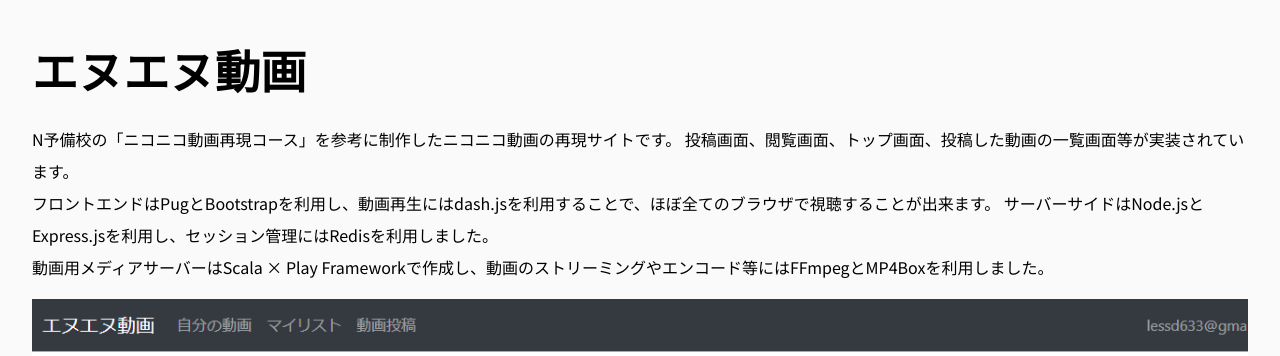
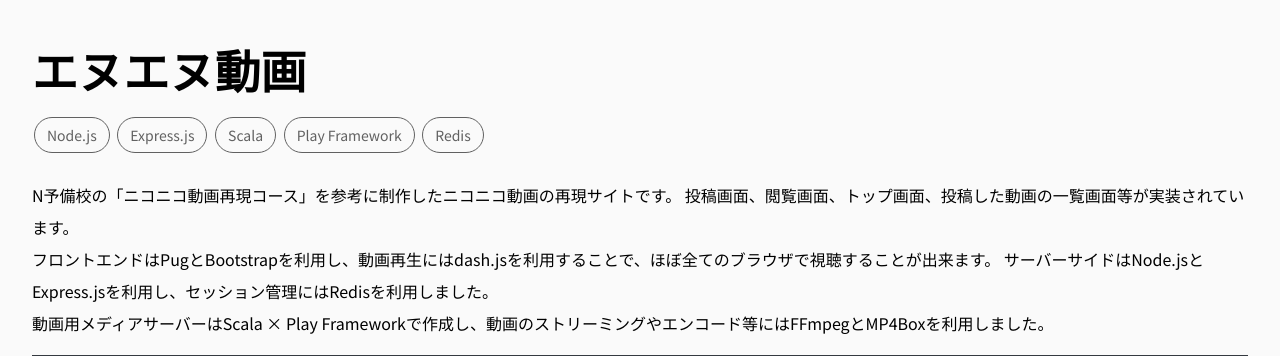
Before and after one commit to sakusaku3939/Portfolio, a PHP site: page /posts/20210320/nn-douga.html in a window 1280 px wide. Shown: the top 356 px of the page. Run offline with PHP 8.4, Linux system fonts and the light colour scheme.

Commit message:
タグを追加

```diff
--- a/posts/20191030/touhou-danmaku.html
+++ b/posts/20191030/touhou-danmaku.html
@@ -10,6 +10,10 @@
 <div id="overview">Androidのアプリ開発を勉強するために作った弾幕STGゲーム</div>
 <div id="position">top center</div>
 <h1>某東方風弾幕STG</h1>
+<ul id="tag">
+    <li>Android</li>
+    <li>Java</li>
+</ul>
 <p>
     Java・Android SDKの勉強ついでに作った弾幕ゲームです。<br>
     全部で10種類の弾幕が、15秒経過するごとに切り替わっていきます。<br>
--- a/posts/20200513/syobon-action.html
+++ b/posts/20200513/syobon-action.html
@@ -10,6 +10,11 @@
 <div id="overview">ちくさん制作の「しょぼんのアクション」をPythonで１から作り直したもの</div>
 <div id="position">bottom center</div>
 <h1>しょぼんのアクション Python版</h1>
+<ul id="tag">
+    <li>Python</li>
+    <li>Pygame</li>
+    <li>Excel</li>
+</ul>
 <p>
     昔流行った某鬼畜ゲーム「しょぼんのアクション」を１から作り直してリメイクしたものです。
     1面で登場する敵・トラップ・ステージについては完全に再現出来たと思います。<br>
--- a/posts/20200705/39-todo.html
+++ b/posts/20200705/39-todo.html
@@ -9,6 +9,12 @@
 <body>
 <div id="overview">TODOリストを管理することができるSlackbot</div>
 <h1>39-TODO</h1>
+<ul id="tag">
+    <li>Node.js</li>
+    <li>Hubot</li>
+    <li>Vagrant</li>
+    <li>Slack</li>
+</ul>
 <p>
     Slackといわれるチャットツールで使用することができるチャットボットを作りました。<br>
     5つのコマンドでTODOリストを管理することができるシンプルなbotです。
--- a/posts/20200706/portfolio.html
+++ b/posts/20200706/portfolio.html
@@ -10,6 +10,11 @@
 <div id="overview">自分用のオリジナルポートフォリオサイト</div>
 <div id="position">center left</div>
 <h1>Portfolio</h1>
+<ul id="tag">
+    <li>HTML / CSS / JavaScript</li>
+    <li>PHP</li>
+    <li>Heroku</li>
+</ul>
 <p>
     HTML,CSSべた書きで作ったサイトに記事管理機能やメールフォームを付けた自分用のポートフォリオサイトです。<br>
     HTML5から導入されたのHistoryAPIのpushState()メソッドを利用して「ページ遷移しないWebシステム」を自分なりに再現してみました。
--- a/posts/20200713/covid-19.html
+++ b/posts/20200713/covid-19.html
@@ -9,6 +9,12 @@
 <body>
 <div id="overview">新型コロナウイルスに関する情報を取得してくれるSlackbot</div>
 <h1>COVID-19 bot</h1>
+<ul id="tag">
+    <li>Node.js</li>
+    <li>Hubot</li>
+    <li>Vagrant</li>
+    <li>Slack</li>
+</ul>
 <p>
     最近新型コロナウイルスが流行しているということもあり、COVID-19に関する情報を取得してくれる対話式のチャットボットを作りました。
     このボットは「Slack」といわれるチャットツールにて動作させることが出来ます。<br>
--- a/posts/20200729/secret-board.html
+++ b/posts/20200729/secret-board.html
@@ -9,6 +9,11 @@
 <body>
 <div id="overview">N予備校の「秘密の匿名掲示板」を元に作った匿名掲示板</div>
 <h1>匿名掲示板</h1>
+<ul id="tag">
+    <li>Node.js</li>
+    <li>PostgresSQL</li>
+    <li>Vagrant</li>
+</ul>
 <p>
     N予備校第3章「秘密の匿名掲示板」のデザイン・内部処理を改変して、ログインフォームを付け足した自作の匿名掲示板です。<br>
     Node.jsのhttpモジュールのみを使用して制作しました。有名な脆弱性（XSS, CSRF, セッションハイジャック）等は対策しています。<br>
--- a/posts/20200930/message-system.html
+++ b/posts/20200930/message-system.html
@@ -9,6 +9,11 @@
 <body>
 <div id="overview">学校に置いてある伝言システムのWeb版を作ってみたもの</div>
 <h1>Web版 伝言システム</h1>
+<ul id="tag">
+    <li>HTML / CSS / JavaScript</li>
+    <li>PHP</li>
+    <li>Apache</li>
+</ul>
 <p>
     学校に置いてある伝言システムが学校でしか確認できず不便だと思い、「Web版の伝言システム開発」を課題研究のテーマとし制作しました。
     ログイン機能にはセッション認証を使用し、XSS, CSRF, パスワードハッシュ化などの基本的なセキュリティ対策を施しました。<br>
--- a/posts/20201005/bww-new-hp.html
+++ b/posts/20201005/bww-new-hp.html
@@ -9,6 +9,10 @@
 <body>
 <div id="overview">FRCチーム「BWW」の公式ホームページ制作</div>
 <h1>BWW New HP</h1>
+<ul id="tag">
+    <li>HTML / CSS / JavaScript</li>
+    <li>Adobe XD</li>
+</ul>
 <p>
     自分が所属しているFRCチーム「BWW」の新ホームページを1から制作しました。<br>
     旧ホームページにはGoogle Sitesと呼ばれるSaaSサービスを使用していましたが、
--- a/posts/20201226/bww-report-reminder.html
+++ b/posts/20201226/bww-report-reminder.html
@@ -9,6 +9,11 @@
 <body>
 <div id="overview">BWWの活動日に活動報告を忘れないよう通知してくれるSlackbot</div>
 <h1>活動報告リマインダー</h1>
+<ul id="tag">
+    <li>Google Apps Script</li>
+    <li>Slack</li>
+    <li>TimeTree</li>
+</ul>
 <p>
     自分が所属しているFRCチーム
     <a href="https://bww8231.fuji3.info" target="_blank">BWW</a>
--- a/posts/20210218/tkg-beacon.html
+++ b/posts/20210218/tkg-beacon.html
@@ -9,6 +9,12 @@
 <body>
 <div id="overview">ビーコンを利用した、生徒と先生の位置情報共有Androidアプリ</div>
 <h1>TKG Beacon</h1>
+<ul id="tag">
+    <li>Android</li>
+    <li>Kotlin</li>
+    <li>Firebase</li>
+    <li>Adobe XD</li>
+</ul>
 <p>
     先生と入れ違いになることが多く不便だということから、ビーコンを利用して位置情報を共有できるアプリ「TKG Beacon」を共同開発しました。
     アプリ名の由来は多摩科学技術高校から来ており、教室一つ一つにビーコンを置きそのビーコンのIDを取得することで位置を把握する仕組みになっています。
--- a/posts/20210320/nn-douga.html
+++ b/posts/20210320/nn-douga.html
@@ -9,6 +9,13 @@
 <body>
 <div id="overview">N予備校の「ニコニコ動画再現コース」を参考に制作したニコニコ動画の再現サイト</div>
 <h1>エヌエヌ動画</h1>
+<ul id="tag">
+  <li>Node.js</li>
+  <li>Express.js</li>
+  <li>Scala</li>
+  <li>Play Framework</li>
+  <li>Redis</li>
+</ul>
 <p>
   N予備校の「ニコニコ動画再現コース」を参考に制作したニコニコ動画の再現サイトです。
   投稿画面、閲覧画面、トップ画面、投稿した動画の一覧画面等が実装されています。<br>
--- a/posts/style.css
+++ b/posts/style.css
@@ -14,7 +14,7 @@
     font-size: calc(3.2rem + ((1vw - 0.64rem) * 2.1429));
     line-height: 1.3;
     font-weight: bold;
-    margin: 40px 0 24px;
+    margin: 40px 0 16px;
 }
 
 h2 {
@@ -46,6 +46,28 @@
 
 #overview, #position {
     display: none;
+}
+
+ul#tag {
+    margin: 0 0 24px;
+    padding: 0;
+    list-style-type: none;
+}
+
+ul#tag li {
+    display: inline-block;
+    font-size: 14px;
+    margin: 2px;
+    padding: 3px 12px;
+    border: 1px solid #616161;
+    border-radius: 24px;
+    color: #616161;
+    text-decoration: none;
+}
+
+ul#tag li:hover {
+    background-color: #F5F5F5;
+    transition: .2s;
 }
 
 table {
@@ -143,7 +165,7 @@
 
     h1 {
         font-size: 3.0rem;
-        margin: 32px 0 16px;
+        margin: 32px 0 12px;
     }
 
     h2 {
@@ -153,6 +175,14 @@
     h2:not([class]):before {
         font-size: 1.9rem;
         content: '■ ';
+    }
+
+    ul#tag {
+        margin: 0 0 16px;
+    }
+
+    ul#tag li {
+        font-size: 12px;
     }
 
     .small {
```
